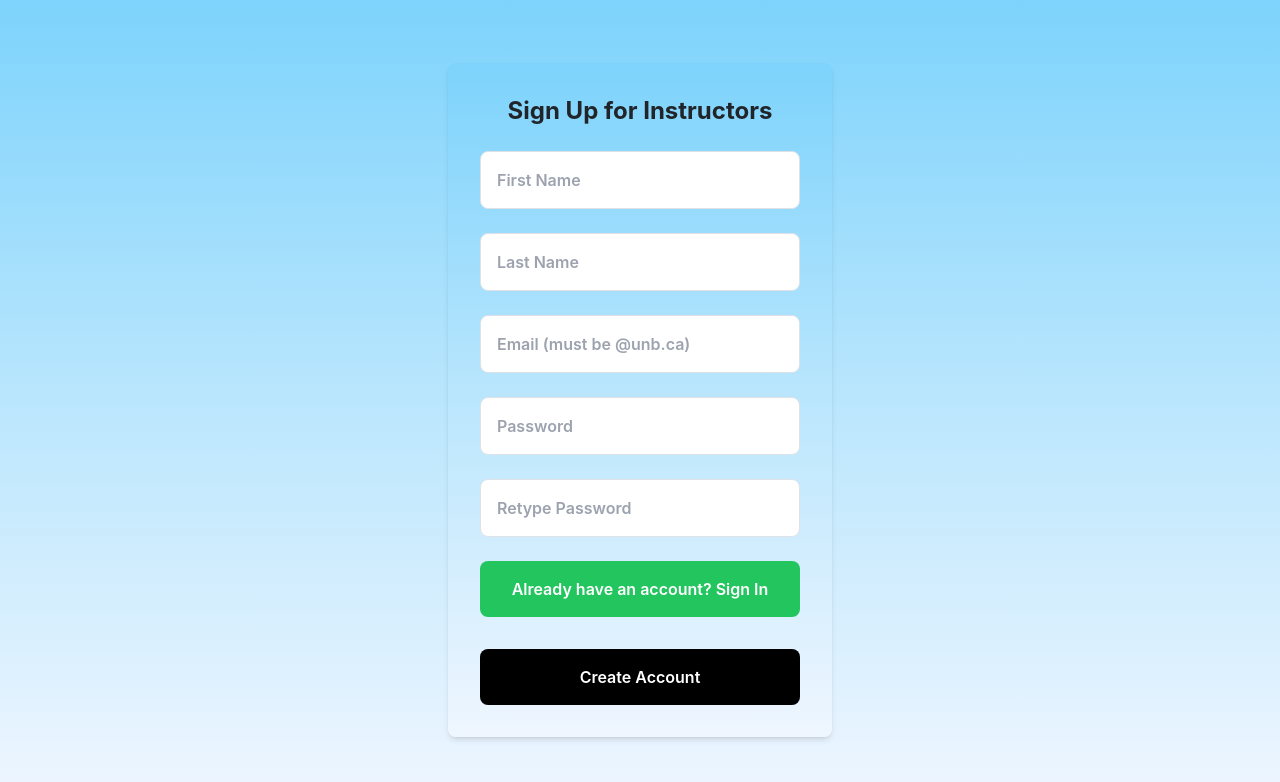
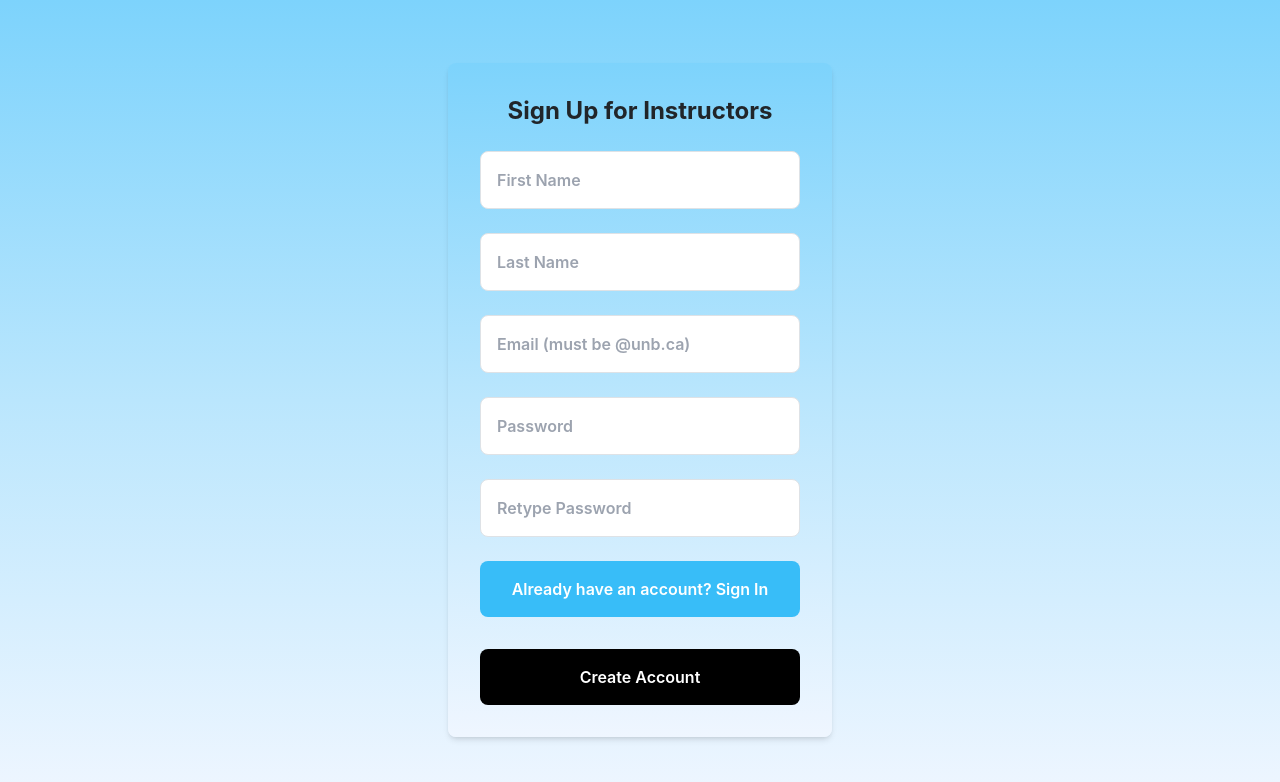
Before and after one commit to h0nt3d/UTrack, a React (Create React App) app in the folder frontend/: page /signup in a window 1280 px wide. Shown: the top 782 px of the page. Built offline with nearby package versions, Linux system fonts and the light colour scheme.

Commit message:
Changes the colour of the 'Already have an account? Sign In' button on the signup page

```diff
--- a/frontend/src/components/signup.jsx
+++ b/frontend/src/components/signup.jsx
@@ -96,7 +96,7 @@ export default function Signup() {
 
         <div className="mb-4">
           <button type="button"
-                  className="w-full bg-green-500 text-white py-3 rounded-lg hover:bg-green-600 transition mb-2"
+                  className="w-full bg-sky-400 text-white py-3 rounded-lg hover:bg-sky-500 transition mb-2"
                   onClick={handleOpenLogin}>
             Already have an account? Sign In
           </button>
```
